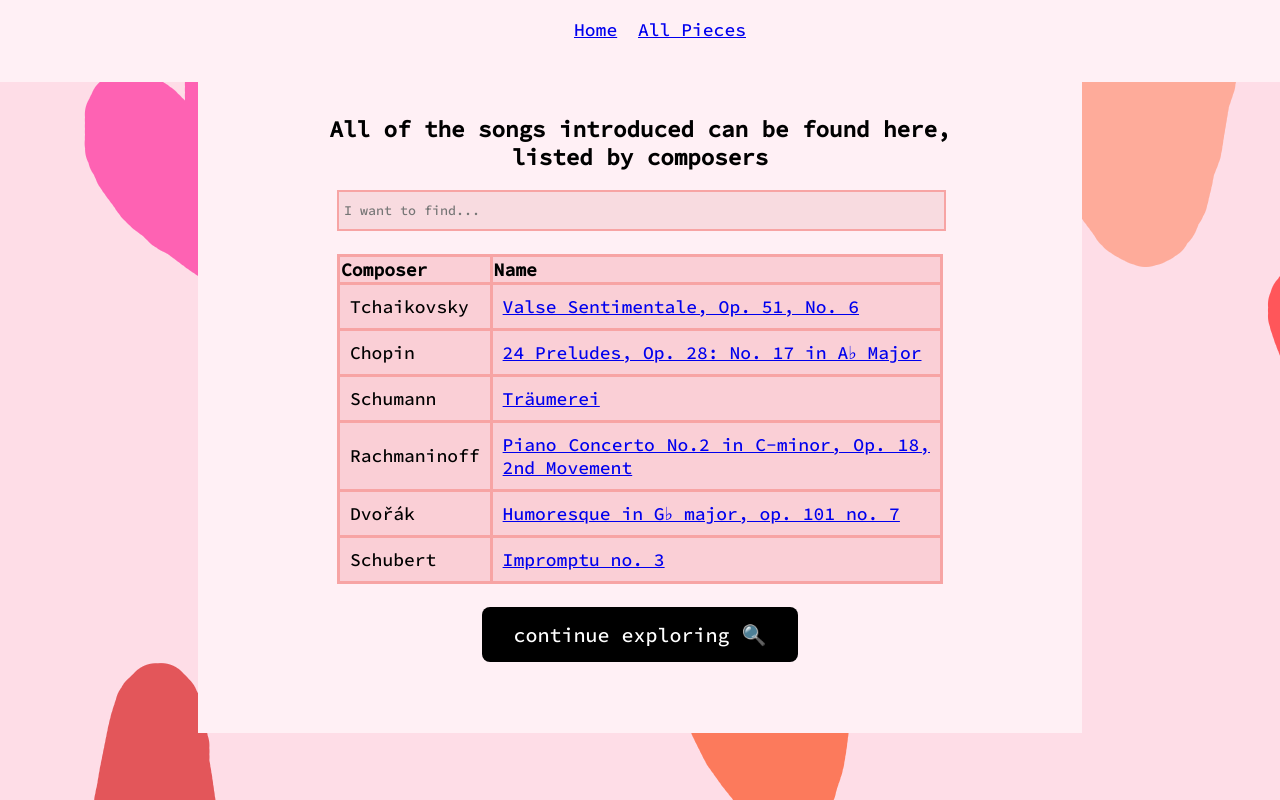
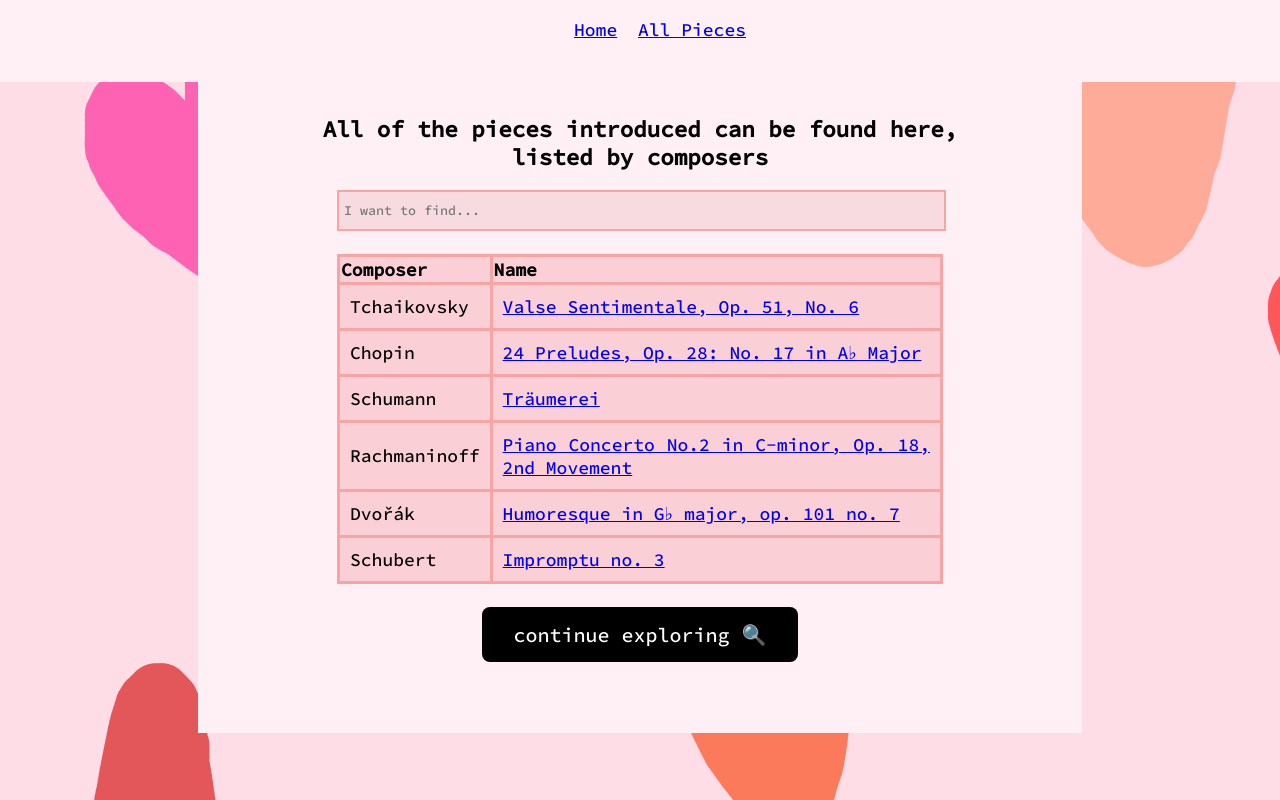
Before and after one commit to co0lbean/music-randomiser, a website: page all-pieces.html in a window 1280 px wide. Drawn offline with Linux system fonts and the light colour scheme.

```diff
--- a/all-pieces.html
+++ b/all-pieces.html
@@ -23,7 +23,7 @@
   <body>
     <div class="background">
       <h2>
-        All of the songs introduced can be found here, listed by composers
+        All of the pieces introduced can be found here, listed by composers
       </h2>
       <div class="table">
       <div class="searchInput">
```
